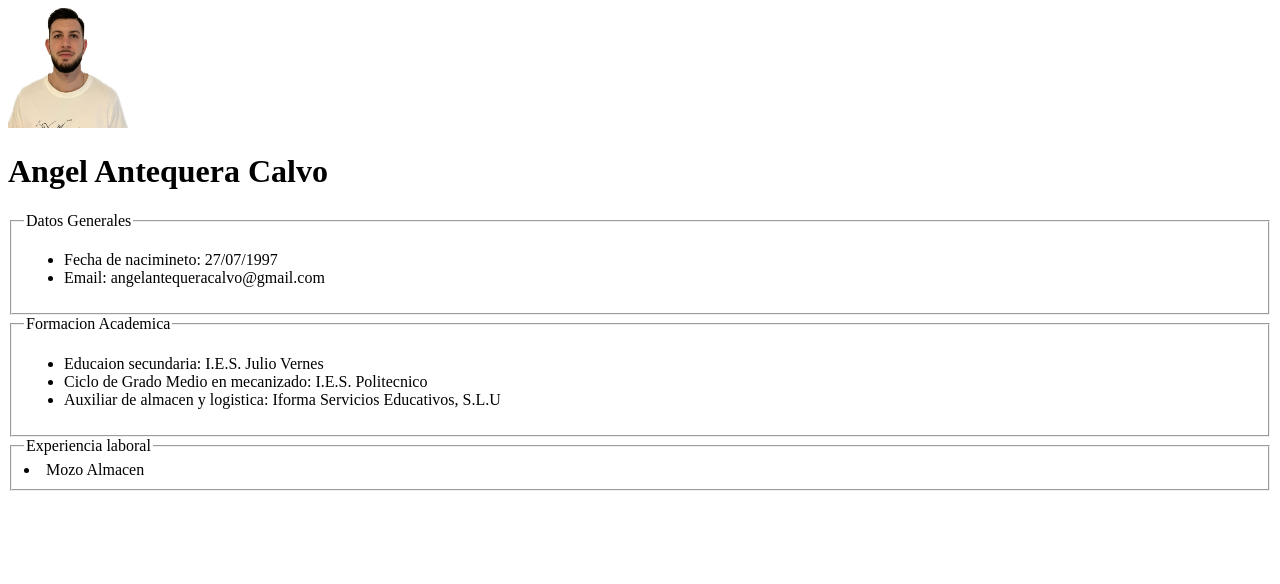
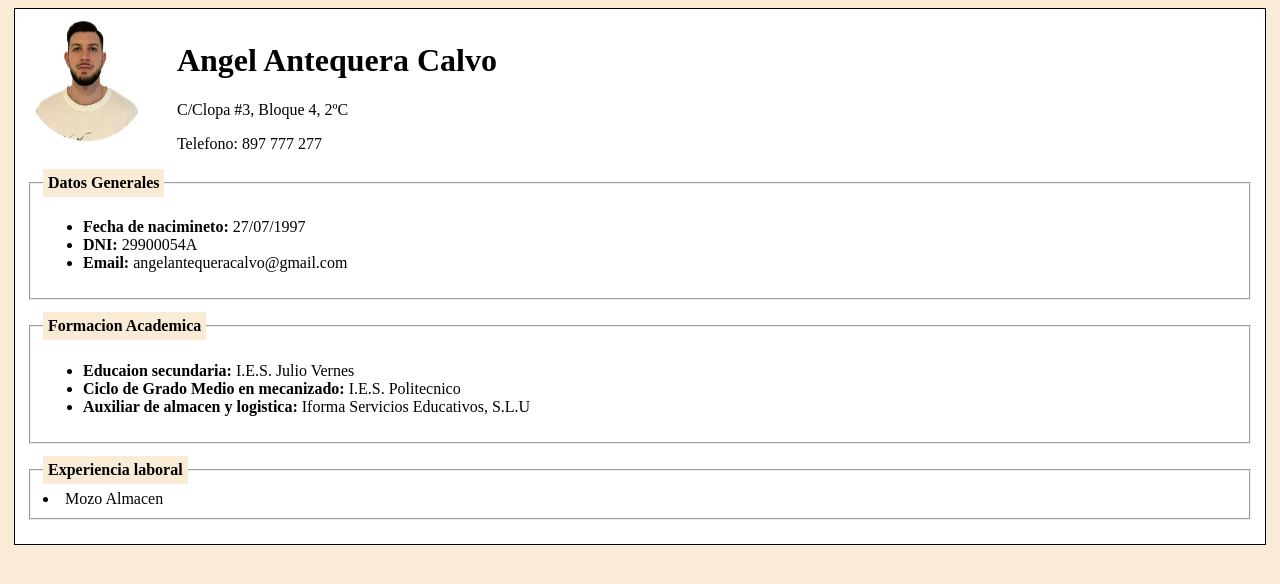
Before and after one commit to angelantequeracalvo/miCV, a plain HTML site: page index.html in a window 1280 px wide. Drawn offline with Linux system fonts and the light colour scheme.

Commit message:
cv completo

```diff
--- a/index.html
+++ b/index.html
@@ -5,15 +5,48 @@
     <meta http-equiv="X-UA-Compatible" content="IE=edge">
     <meta name="viewport" content="width=device-width, initial-scale=1.0">
     <title>Angel Antequera Calvo</title>
+    <style>
+        body{
+           background-color: antiquewhite;
+        }
+        div{
+            background-color: white;
+            border: 1px solid black;
+            padding: 12px;
+            width:97% ;
+            margin: 0 auto;
+        }
+        fieldset{
+            margin-bottom: 12px ;
+        }
+        legend{
+            background-color: antiquewhite;
+            padding: 5px;
+
+            font-weight: bold;
+        }
+        img{
+            border-radius: 50%;
+            margin-bottom: 12px;
+            margin-right: 30px;
+            float: left;
+        }
+        span{
+            font-weight: bold;
+        }
+    </style>
 </head>
 <body>
     <div>
         <img src="Foto Angel.jpg" alt="2*2" width="120" height="120">
         <h1>Angel Antequera Calvo</h1>
+        <p>C/Clopa #3, Bloque 4, 2ºC</p>
+        <p>Telefono: 897 777 277</p>
         <fieldset>
             <legend>Datos Generales</legend>
             <ul>
                 <li><span> Fecha de nacimineto:</span> 27/07/1997</li>
+                <li><span>DNI:</span> 29900054A</li>
                 <li><span>Email:</span> angelantequeracalvo@gmail.com</li>
             </ul>
         </fieldset>
```
